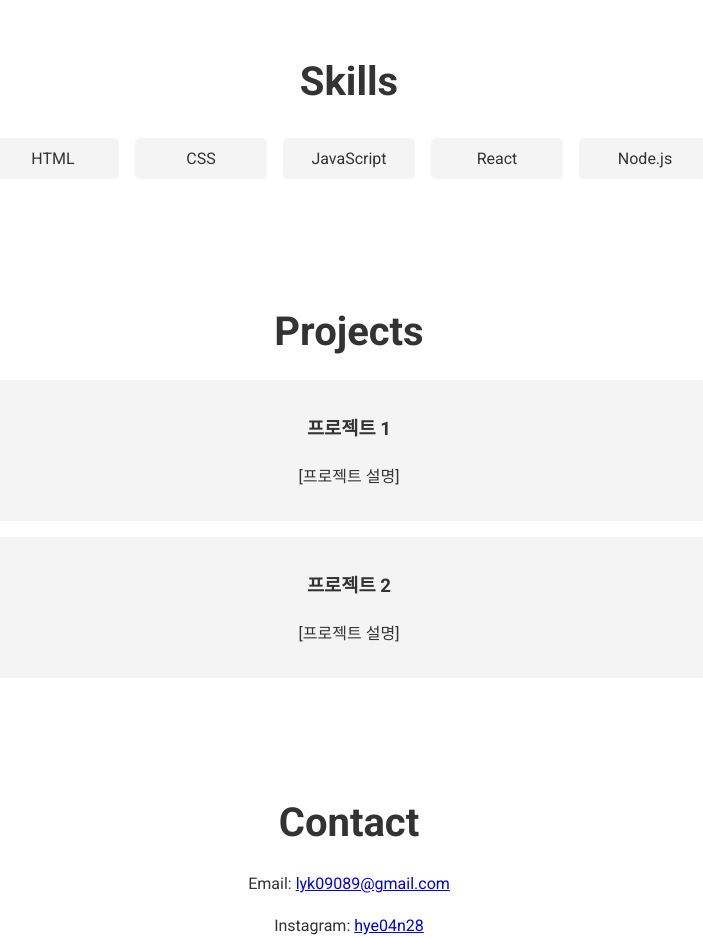
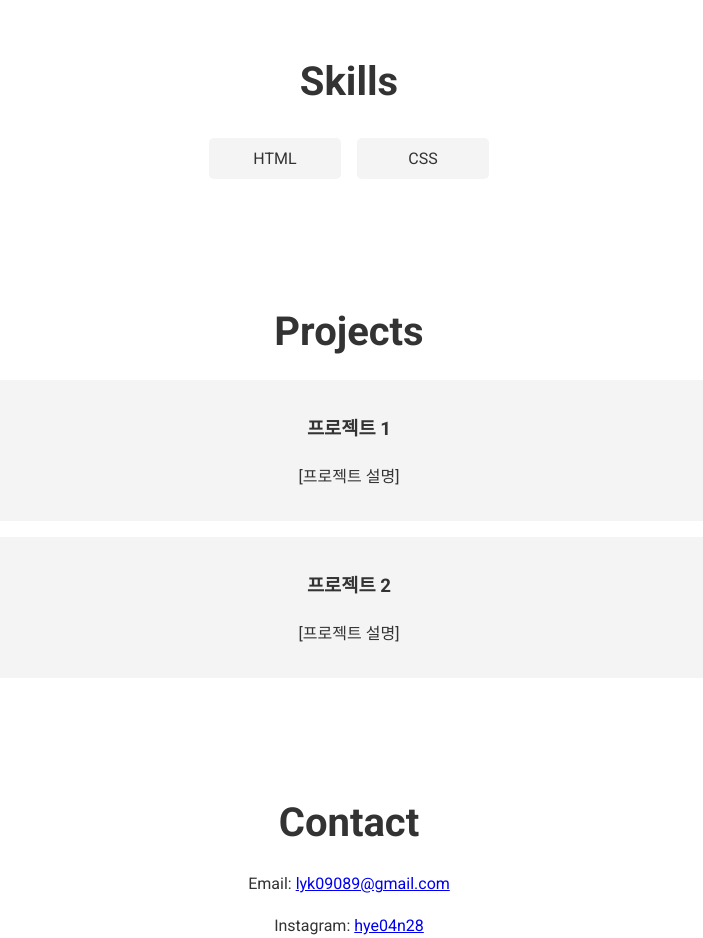
Before and after one commit to jsh0428/jan0, a plain HTML site: page index.html in a window 1280 px wide. Shown: the part 1140-2078 px from the top of the page, without its empty margins (291-994 px from the left). Drawn offline with Linux system fonts and the light colour scheme.

Commit message:
Add files via upload

```diff
--- a/index.html
+++ b/index.html
@@ -32,9 +32,6 @@
             <ul>
                 <li>HTML</li>
                 <li>CSS</li>
-                <li>JavaScript</li>
-                <li>React</li>
-                <li>Node.js</li>
             </ul>
         </section>
         <section id="projects">
```
